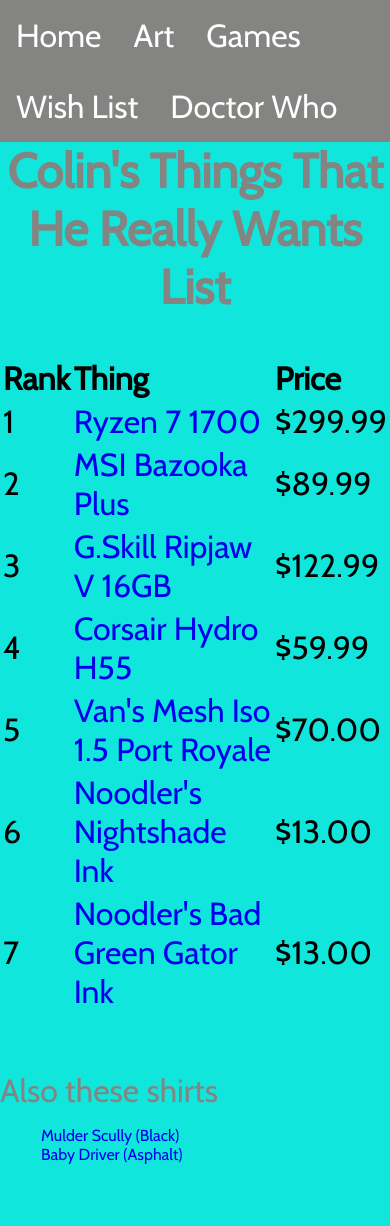
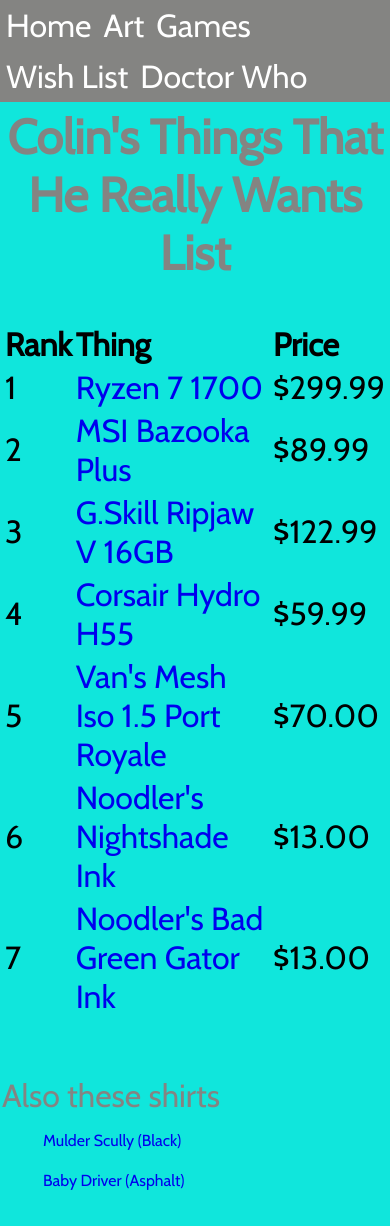
Before and after one commit to BRFNGRNBWS/brfngrnbws.github.io, a PHP site: page /colinconga/wish.html in a window 390 px wide. Before the commit the page ends 1164 px from the top, so only its background shows below. Run offline with PHP 8.4, Linux system fonts and the light colour scheme; some libraries are stand-ins or nearby versions.

Commit message:
Site Makeover

```diff
--- a/colinconga/YHNFS.html
+++ b/colinconga/YHNFS.html
@@ -6,7 +6,8 @@
 	<link rel="stylesheet" type="text/css" href="YHNFS/YHNFS.css">
 	</head>
 	<body>
-      <p>You are lonely. You have no life. You have no friends.<br>You decide that you need to make some friends.</p><br>
+		<p>You are lonely. You have no life. You have no friends.<br>You decide that you need to make some friends.</p>
+		<br>
 		<a href="YHNFS/1.html"><button>Head down to the local McDonald's</button></a><br>
 		<a href="YHNFS/2.html"><button>You heard there was a royal ball at Prince Charming's castle</button></a><br>
 		<a href="YHNFS/3.html"><button>Forget friends, I need food.</button></a>
--- a/colinconga/art/index.html
+++ b/colinconga/art/index.html
@@ -4,12 +4,14 @@
 		<title>Colin Site</title>
 		<script src="https://ajax.googleapis.com/ajax/libs/jquery/3.1.1/jquery.min.js"></script>
 		<link rel="stylesheet" type="text/css" href="../style.css">
+		<meta name="viewport" content="width=device-width, initial-scale=1">
 	</head>
 	<body>
 		<div id="navcontain">
 		</div>
 		<script src="../nav.js" type="text/javascript"></script>
 		<br><br><br>
+		<div id="main">
 			<h2>Take some time to admire these beautiful works of art created by my friends and I</h2>
 			<br>
 			<a href="nasa.html"><div id="art">Space<br>Chicken</div></a>
@@ -21,5 +23,6 @@
 			<a href="modernart.html"><div id="art">Modern<br>Art</div></a>
 
 			<a href="rubies/ruby.html"><div id="art">Interactive<br>Ruby</div></a>
+		</div>
 	</body>
 </html>
--- a/colinconga/art/modernart.html
+++ b/colinconga/art/modernart.html
@@ -4,6 +4,7 @@
 		<title>Colin Site</title>
 		<script src="https://ajax.googleapis.com/ajax/libs/jquery/3.1.1/jquery.min.js"></script>
 		<link rel="stylesheet" type="text/css" href="../style.css">
+		<meta name="viewport" content="width=device-width, initial-scale=1">
 		<style>
 			p{
 			font-size: 200%;
@@ -16,7 +17,8 @@
 		</div>
 		<script src="../nav.js" type="text/javascript"></script>
 		<br><br><br>
-
-		<p><img src="pic/moart1.png" width="50%"><br>Magnificent</p><br><br><br><br><br><br>
+		<div id="main">
+			<p><img src="pic/moart1.png" width="50%"><br>Magnificent</p><br><br><br><br><br><br>
+		</div>
 	</body>
 </html>
--- a/colinconga/art/nasa.html
+++ b/colinconga/art/nasa.html
@@ -4,6 +4,7 @@
 		<title>Colin Site</title>
 		<script src="https://ajax.googleapis.com/ajax/libs/jquery/3.1.1/jquery.min.js"></script>
 		<link rel="stylesheet" type="text/css" href="../style.css">
+		<meta name="viewport" content="width=device-width, initial-scale=1">
 		<style>
 			p{
 			font-size: 200%;
@@ -15,6 +16,7 @@
 		</div>
 		<script src="../nav.js" type="text/javascript"></script>
 		<br><br><br>
+		<div id="main">
 			<p>for full sized pictures just click on them</p><br>
 			<p>if you use these anywhere for some strange reason credit me thx</p>
 
@@ -33,5 +35,6 @@
 			<a target="_blank" href="pic/solar2.png"><p><img style="width: 60%;" src="pic/solar2.png">made the sun better i guess</p></a><br><br><br><br><br><br>
 
 			<p>I was going to draw a TARDIS, but I then found out that I can't draw a TARDIS.</p>
+		</div>
 	</body>
 </html>
--- a/colinconga/dw.html
+++ b/colinconga/dw.html
@@ -5,13 +5,14 @@
 		<title>Doctor Who</title>
 		<link rel="stylesheet" type="text/css" href="style.css">
 		<script src="https://ajax.googleapis.com/ajax/libs/jquery/3.1.1/jquery.min.js"></script>
+		<meta name="viewport" content="width=device-width, initial-scale=1">
 	</head>
 	<body>
     	<div id="navcontain">
 		</div>
 		<script src="nav.js" type="text/javascript"></script>
 		<br><br><br>
-			<div id="main">
+		<div id="main">
 			<h>If you want to watch Classic episodes <a href="https://docs.google.com/spreadsheets/d/1GM_5u2J6vQtamswOgrGRovmIiRkFU12Acdcbgjy1BE4/edit?pref=2&pli=1#gid=461063955">this</a> is my favorite resource. If an episode you're looking for isn't on there, <a href="http://www.watchfree.to/watch-140f-Doctor-Who-1963-tv-show-online-free-putlocker.html">this</a> has pretty much all the episodes.</h>
 			<br><br><br>
 			<p>Also, just in case you were wondering, my favorite classic Doctor (so far) is 3, and my favorite new Doctor is 10.</p>
--- a/colinconga/error.html
+++ b/colinconga/error.html
@@ -3,6 +3,7 @@
 	<head>
 		<meta charset="UTF-8">
 		<script src="https://ajax.googleapis.com/ajax/libs/jquery/3.1.1/jquery.min.js"></script>
+		<meta name="viewport" content="width=device-width, initial-scale=1">
 		<title>ERROR</title>
 		<style>
 			h{
--- a/colinconga/index.html
+++ b/colinconga/index.html
@@ -4,6 +4,7 @@
 		<title>Colin Site</title>
 		<script src="https://ajax.googleapis.com/ajax/libs/jquery/3.1.1/jquery.min.js"></script>
 		<link rel="stylesheet" type="text/css" href="style.css">
+		<meta name="viewport" content="width=device-width, initial-scale=1">
 		<!--<script type="text/javascript">
 			$(document).ready(function() {
 				setInterval(currentTime(){
--- a/colinconga/style.css
+++ b/colinconga/style.css
@@ -49,11 +49,6 @@
 	padding-left: 2px;
 }
 
-#nav > a {
-	margin: 6px;
-	color: white;
-}
-
 #nav:hover {
 	background-color: #5e5e5c;
 	padding-left: 10px;
@@ -71,7 +66,7 @@
 	margin: 1px;
 }
 
-#art, #game {
+#art {
 	background-color: #E5E4E2;
 	width: 200px;
 	height: 100px;
@@ -82,7 +77,18 @@
 	padding: 1%;
 }
 
-@media (max-width: 900px) {
+#game {
+	background-color: #E5E4E2;
+	width: 300px;
+	height: 200px;
+	float: left;
+	font-size: 200%;
+	text-align: center;
+	margin: 1%;
+	padding: 1%;
+}
+
+@media screen and (max-width: 900px) {
 	#navcontain, #nav {
 		display: block;
 		float: left;
@@ -91,16 +97,16 @@
 
 	#navcontain {
 		width: 100vw;
-		height: initial;
+		height: auto;
 	}
 
 	#nav {
-		padding: 15px;
+		padding: 10px;
 	}
 
 	#nav:hover {
 		background-color: initial;
-		padding-left: 15px;
+		padding-left: 10px;
 	}
 
 	#main {
@@ -109,3 +115,16 @@
 		padding-top: 30px;
 	}
 }
+
+@media screen and (max-width: 622px) {
+	#nav {
+		margin: auto;
+		display: inline-block;
+		padding: 6px;
+	}
+
+	#nav:hover {
+		background-color: initial;
+		padding-left: 6px;
+	}
+}
--- a/colinconga/wip.html
+++ b/colinconga/wip.html
@@ -3,6 +3,7 @@
 	<head>
 		<meta charset="UTF-8">
 		<script src="https://ajax.googleapis.com/ajax/libs/jquery/3.1.1/jquery.min.js"/>
+		<meta name="viewport" content="width=device-width, initial-scale=1">
 		<title>ERROR</title>
 		<style>
 			h{
--- a/colinconga/wish.html
+++ b/colinconga/wish.html
@@ -5,19 +5,14 @@
 		<title>Wish List</title>
 		<link rel="stylesheet" type="text/css" href="style.css">
 		<script src="https://ajax.googleapis.com/ajax/libs/jquery/3.2.1/jquery.min.js"></script>
+		<meta name="viewport" content="width=device-width, initial-scale=1">
 		<style>
 			tr {
-			text-decoration: initial;
 			font-size: 200%;
 			}
 
-			ol li {
-				display: initial;
-				float: initial;
-			}
-
-			br {
-				height: 1vh;
+			ol > li {
+				list-style: none;
 			}
 		</style>
 		<script>
@@ -39,6 +34,7 @@
 		<script src="nav.js" type="text/javascript"></script>
 		<br>
 		<br>
+		<div id="main">
 			<h2>Colin's Things That He Really Wants List</h2>
 			<table id="mainList" style="width: 100%">
 				<tr>
@@ -112,5 +108,6 @@
 
 				<!-- <li><a target="_blank" href=""></a></li><br> -->
 			</ol>
+		</div>
 	</body>
 </html>
```
Also changed, not shown: colinconga/art/EthanSelfP.html (+6 -4 lines), colinconga/art/sunset.html (+6 -4 lines), colinconga/games.html (+6 -3 lines). Lines whose indentation alone changed are shown as unchanged.
